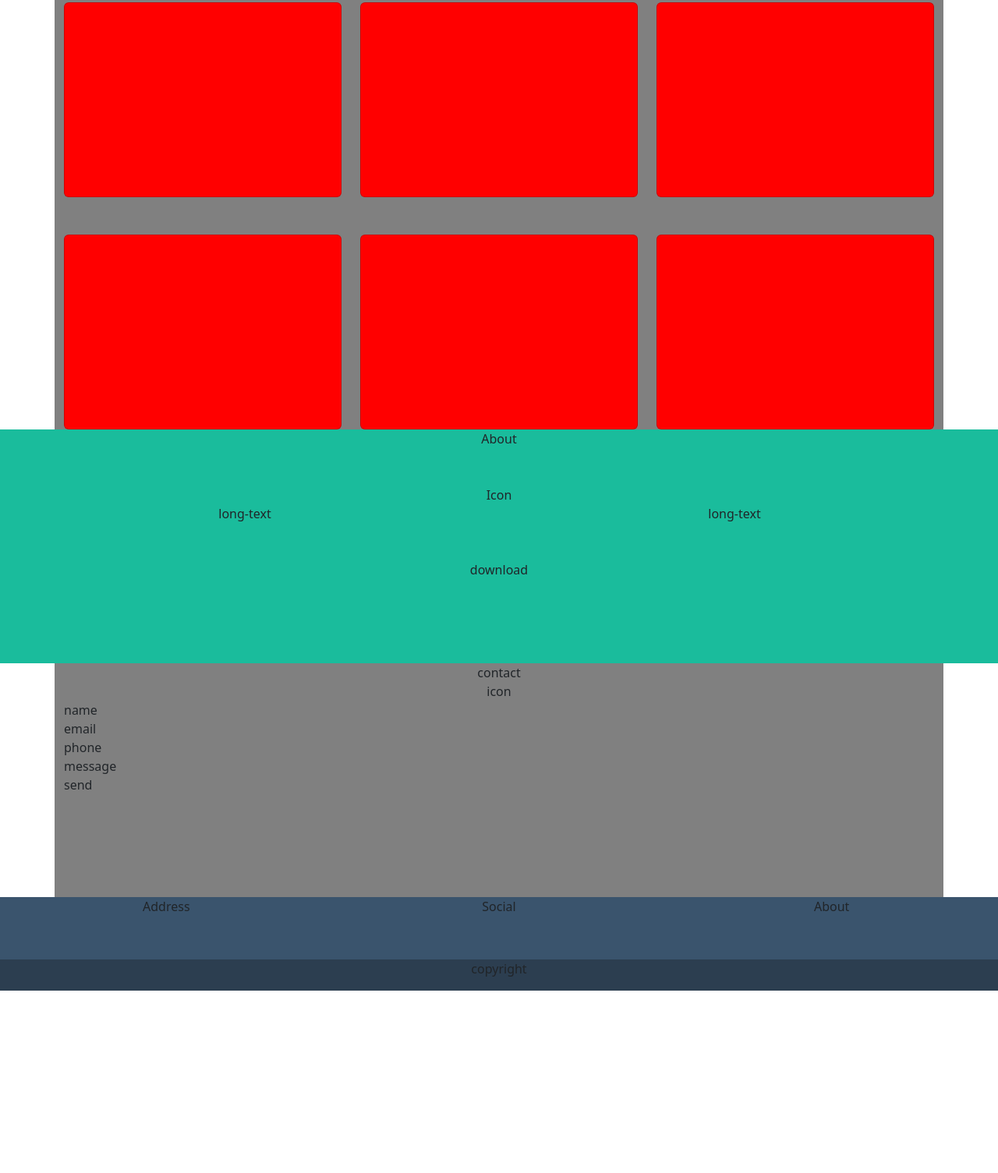
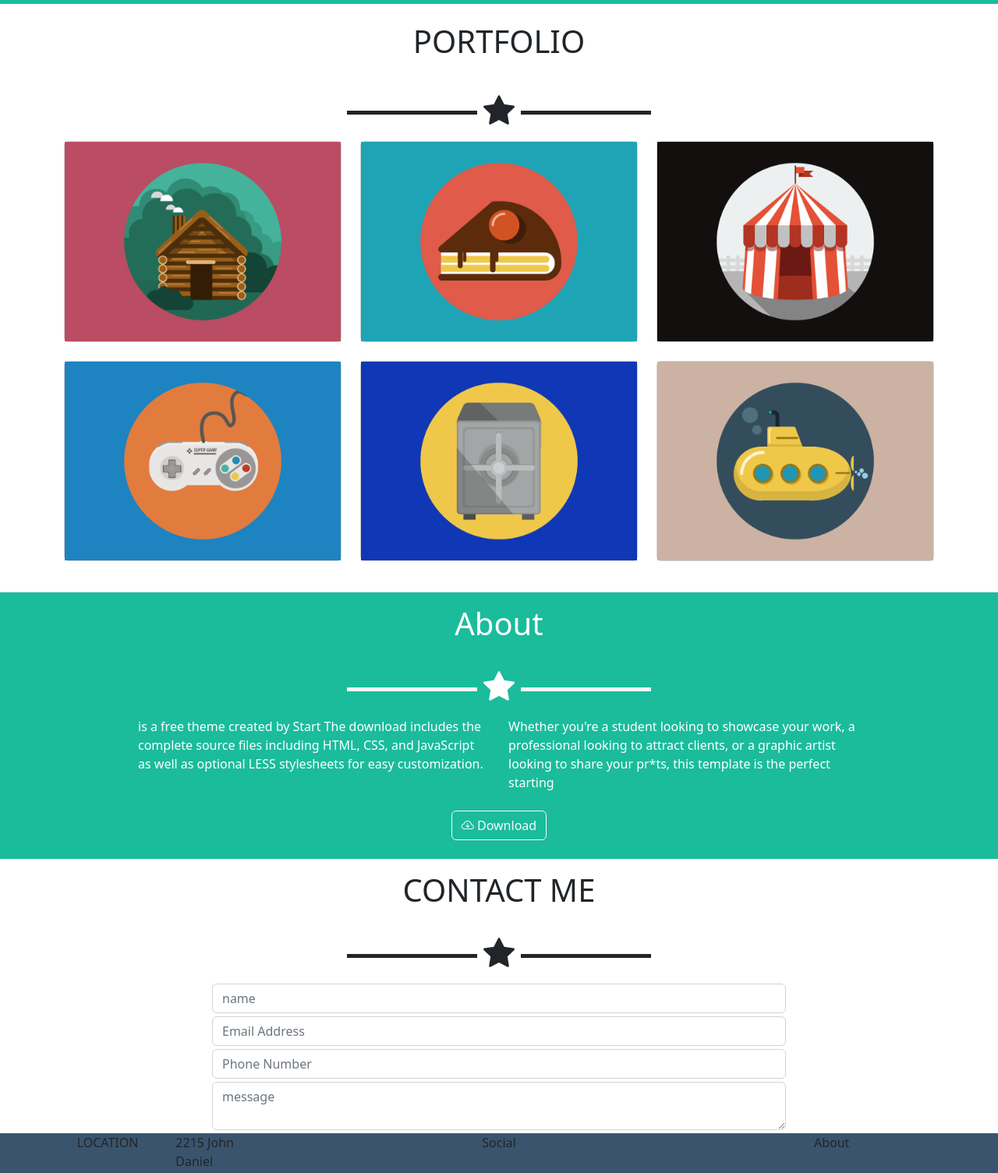
Before and after one commit to MindulaHewadewage/html-css-bootstrap-freelancer, a plain HTML site: page index.html in a window 1280 px wide. Shown: the part 621-2126 px from the top of the page at 78% size. Before the commit the page ends 1892 px from the top, so only its background shows below. Drawn offline with nearby package versions, Linux system fonts and the light colour scheme.

Commit message:
correzione+ footer top

```diff
--- a/index.html
+++ b/index.html
@@ -19,82 +19,162 @@
             <div class="col-6 col-sm-6  text-end text-sm-center">
                 <i class="bi bi-list d-sm-none"></i>
                 <ul class="list-inline d-none d-sm-block">
-                    <li class="list-inline-item">link</li>
-                    <li class="list-inline-item">link</li>
-                    <li class="list-inline-item">link</li>
+                    <li class="list-inline-item">PORTFOLIO</li>
+                    <li class="list-inline-item">ABOUT</li>
+                    <li class="list-inline-item">CONTACT</li>
                 </ul>
             </div>
         </div>
     </header>
-    <div class="jumbotron container-fluid d-flex justify-content-center text-center">
-        <div class="row">
-            <div class="col-12">img</div>
-            <div class="col-12">text</div>
-            <div class="col-12">icon</div>
-            <div class="col-12">profession</div>
+    <div class="jumbotron container-fluid text-center text-white">
+        <div class="row text-uppercase gy-3 ">
+            <div class="col-6 col-sm-4 col-md-3 mx-auto">
+                <img src="img/avatar.svg" alt=""></div>
+            <div class="col-12">
+                <h1>start bootstrap</h1>
+            </div>
+            <div class="col-12 d-flex align-items-center justify-content-center">
+                <div class="lines bg-light"></div>
+                <i class="bi bi-star-fill p-2 h1"></i>
+                <div class="lines bg-light"></div>
+            </div>
+            <div class="col-12">
+                <p class="h5 pb-4">graphic artist - web designer - illustrator</p>
+            </div>
         </div>
     </div>
     <main>
         <div class="portfolio container overflow-hidden">
-            <div class="row gy-5">
-                <div class="col-12 d-flex justify-content-center">text</div>
-                <div class="col-12 d-flex justify-content-center">icon</div>
+            <div class="row">
+                <div class="col-12 d-flex justify-content-center p-4">
+                    <h1>PORTFOLIO</h1>
+                </div>
+                <div class="col-12 d-flex align-items-center justify-content-center">
+                    <div class="lines bg-dark"></div>
+                    <i class="bi bi-star-fill p-2 h1"></i>
+                    <div class="lines bg-dark"></div>
+                </div>
+            </div>
 
-
+            <div class="row  gy-4">
                 <div class="col-12 col-sm-6 col-md-4">
-                    <div class="card"></div>
+                    <div class="card">
+                        <img src="img/cabin.png" alt="">
+                    </div>
                 </div>
                 <div class="col-12 col-sm-6 col-md-4">
-                    <div class="card"></div>
+                    <div class="card">
+                        <img src="img/cake.png" alt="">
+                    </div>
                 </div>
                 <div class="col-12 col-sm-6 col-md-4">
-                    <div class="card"></div>
+                    <div class="card"><img src="img/circus.png" alt=""></div>
                 </div>
                 <div class="col-12 col-sm-6 col-md-4">
-                    <div class="card"></div>
+                    <div class="card">
+                        <img src="img/game.png" alt="">
+                    </div>
                 </div>
                 <div class="col-12 col-sm-6 col-md-4">
-                    <div class="card"></div>
+                    <div class="card">
+                        <img src="img/safe.png" alt="">
+                    </div>
                 </div>
                 <div class="col-12 col-sm-6 col-md-4">
-                    <div class="card"></div>
+                    <div class="card">
+                        <img src="img/submarine.png" alt="">
+                    </div>
                 </div>
+            </div>
+
 
             </div>
         </div>
-        <div class="about container-fluid overflow-hidden">
-            <div class="row gy-5 overflow-hidden">
-                <div class="col-12 text-center">About</div>
-                <div class="col-12 text-center">Icon</div>
-                    <div class="row">
-                        <div class="col-12 col-sm-6 d-flex justify-content-center">long-text</div>
-                        <div class="col-12 col-sm-6 d-flex justify-content-center">long-text</div>
+        <!-- ABOUT -->
+        <div class="about overflow-hidden text-white">
+            <div class="container">
+                <div class="row overflow-hidden">
+                    <div class="col-12 text-center">
+                        <h1 class="p-3">About</h1>
                     </div>
-                <div class="col-12 text-center">download</div>
-
-            </div>
-        </div>
-        <div class="contact-me container">
-            <div class="row">
-                <div class="col-12 d-flex justify-content-center">contact</div>
-                <div class="col-12 d-flex justify-content-center">icon</div>
-                <div class="col-12">
-                    <div class="row">
-                        <div class="col-12">name</div>
-                        <div class="col-12">email</div>
-                        <div class="col-12">phone</div>
-                        <div class="col-12">message</div>
+                    <div class="col-12 d-flex align-items-center justify-content-center">
+                        <div class="lines bg-light"></div>
+                        <i class="bi bi-star-fill p-2 h1"></i>
+                        <div class="lines bg-light"></div>
                     </div>
                 </div>
-                <div class="col-12">send</div>
+                <div class="row justify-content-center gy-4">
+                    <div class="col-8 col-sm-5 d-flex">
+                        is a free theme created by Start
+                        The download includes the complete
+                        source files including HTML, CSS, and JavaScript as
+                        well as optional LESS stylesheets for easy
+                        customization.
+                    </div>
+                    <div class="col-8 col-sm-5 d-flex">
+                        Whether you're a student looking to showcase your
+                        work, a professional looking to attract clients, or a
+                        graphic artist looking to share your pr*ts, this
+                        template is the perfect starting
+                    </div>
+                </div>
+                <div class="row">
+                    <div class="col-12 text-center p-4">
+                        <button type="button" class="btn btn-outline-light">
+                            <i class="bi bi-cloud-arrow-down"></i>
+                            Download
+                        </button>
+                    </div>
+                </div>
+            </div>
 
-            </div>
+        </div>
+        <!-- CONTACT ME -->
+        <div class="contact-me">
+            <div class="container">
+                <div class="row">
+                    <div class="col-12 d-flex justify-content-center">
+                        <h1 class="p-3">CONTACT ME</h1>
+                    </div>
+                    <div class="col-12 d-flex align-items-center justify-content-center">
+                        <div class="lines bg-dark"></div>
+                        <i class="bi bi-star-fill p-2 h1"></i>
+                        <div class="lines bg-dark"></div>
+                    </div>
+                </div>
+                <div class="row justify-content-center">
+                    <div class="col-8">
+                        <form>
+                            <div class="mb-1">
+                                <input type="text" class="form-control" placeholder="name" id="name" name="name" required>
+                            </div>
+
+                            <div class="mb-1">
+                                <input type="email" class="form-control" placeholder="Email Address" id="email" name="email">
+                            </div>
+
+                            <div class="mb-1">
+                                <input type="tel" class="form-control" placeholder="Phone Number" id="phone" name="phone">
+                            </div>
+
+                            <div class="mb-1">
+                                <textarea class="form-control" placeholder="message" id="name" name="name"></textarea>
+                            </div>
+                        </form>
+                    </div>
+                </div>
         </div>
     </main>
+
     <footer>
         <div class="footer-top container-fluid">
             <div class="row">
-                <div class="col-12 col-sm-4 d-flex justify-content-center ">Address</div>
+                <div class="col-12 col-sm-4 d-flex justify-content-center ">
+                    <div class="row">
+                        <div class="col">LOCATION</div>
+                        <div class="col"> 2215 John Daniel</div>
+                    </div>
+                </div>
                 <div class="col-12 col-sm-4 d-flex justify-content-center">Social</div>
                 <div class="col-12 col-sm-4 d-flex justify-content-center">About</div>
             </div>
--- a/style.css
+++ b/style.css
@@ -3,32 +3,24 @@ header{
     background-color: #2C3E50;
 }
 
+img{
+    width: 100%;
+}
+
+.jumbotron{
+    background-color: #1ABC9C;
+}
 
 
-.jumbotron{
-    min-height: 400px;
+
+.about{
     background-color: #1ABC9C;
 }
 
 .portfolio{
-    min-height: 500px;
-    background-color: grey;
+    padding-bottom: 40px;
 }
 
-.card{
-    min-height: 250px;
-    background-color: red;
-}
-
-.about{
-    background-color: #1ABC9C;
-    min-height: 300px;
-}
-
-.contact-me{
-    background-color: grey;
-    min-height: 300px;
-}
 
 .footer-top{
     background-color: #3A546D;
@@ -39,3 +31,9 @@ header{
     background-color: #2C3E50;
     min-height: 40px;
 }
+
+
+.lines{
+    height: 5px;
+    width: 15%;
+}
```
Also changed, not shown: img/avatar.svg (added), img/cabin.png (added), img/cake.png (added), img/circus.png (added), img/game.png (added), img/safe.png (added), img/submarine.png (added).
